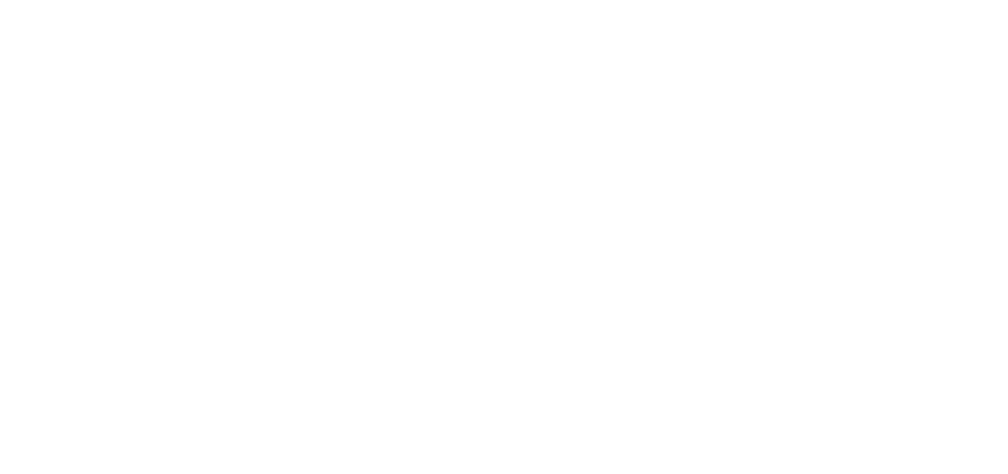
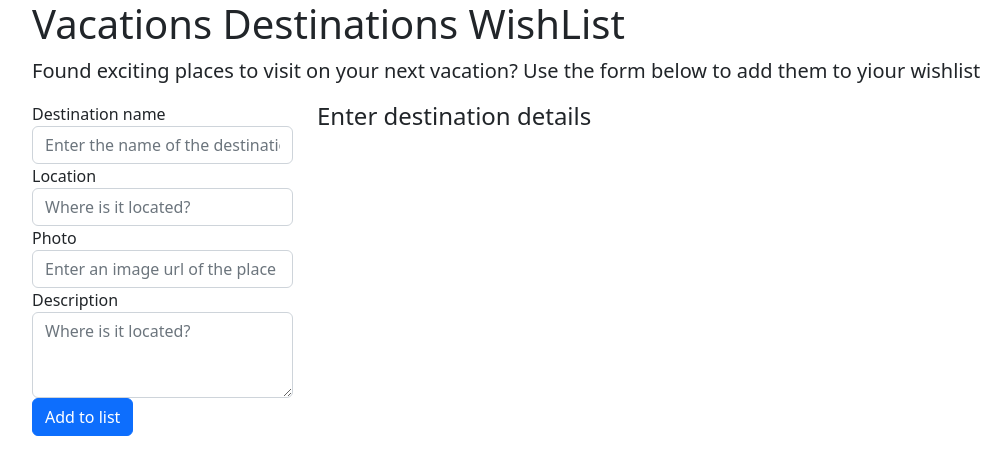
Before and after one commit to KitaGaither/Vacation_Destination_WishList, a plain HTML site: page index.html in a window 1280 px wide. Shown: the whole page, without its empty margins (50-1058 px from the left). Drawn offline with nearby package versions, Linux system fonts and the light colour scheme.

Commit message:
Created-form-layout-kg

```diff
--- a/index.html
+++ b/index.html
@@ -13,8 +13,84 @@
     <link rel="stylesheet" href="./styles.css" />
     <title>Vacation Destination WishList</title>
   </head>
+  <!-- This is my body -->
   <body>
-    <!-- Scripts -->
+    <!-- This is my jumbotron -->
+    <div class="jumbotron jumbotron-fluid">
+      <div class="container" text-center>
+        <h1 class="title">Vacations Destinations WishList</h1>
+        <p class="lead title">
+          Found exciting places to visit on your next vacation? Use the form
+          below to add them to yiour wishlist
+        </p>
+      </div>
+    </div>
+
+    <!-- This is my form -->
+    <div class="container">
+      <div class="row">
+        <div class="col-md-3">
+          <form id="output-div">
+            <div class="form-group">
+              <label for="destination name">Destination name</label>
+              <input
+                class="form-control"
+                id="destination"
+                type="text"
+                placeholder="Enter the name of the destination"
+                required
+              />
+            </div>
+
+            <div class="form-group">
+              <label for="location">Location</label>
+              <input
+                class="form-control"
+                id="location"
+                type="text"
+                placeholder="Where is it located?"
+                required
+              />
+            </div>
+
+            <div class="form-group">
+              <label for="photo">Photo</label>
+              <input
+                class="form-control"
+                id="photo"
+                type="url"
+                placeholder="Enter an image url of the place"
+              />
+            </div>
+
+            <div class="form-group">
+              <label for="description">Description</label>
+              <textarea
+                class="form-control"
+                id="description"
+                type="text"
+                placeholder="Where is it located?"
+                rows="3"
+              ></textarea>
+            </div>
+            <!-- This is my button -->
+            <button class="button btn btn-primary" id="photo" type="submit">
+              Add to list
+            </button>
+          </form>
+        </div>
+
+        <!-- This is where my form output will be -->
+        <div class="col-md-9">
+          <h4 id="title">Enter destination details</h4>
+          <!-- This div will hold my form output-->
+          <div id="output-div">
+            <!--This is where my output will show up-->
+          </div>
+        </div>
+      </div>
+    </div>
+
     <script src="./scripts.js"></script>
   </body>
 </html>
```
